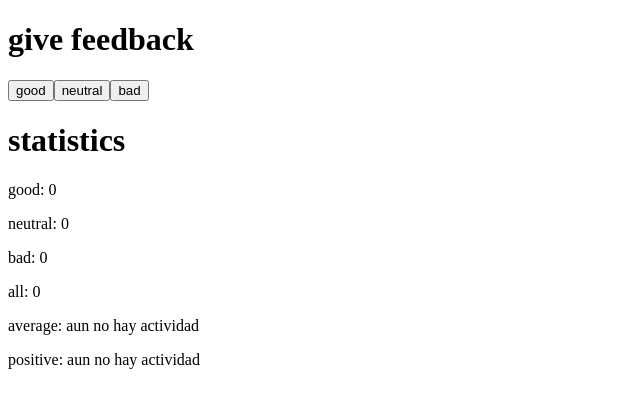
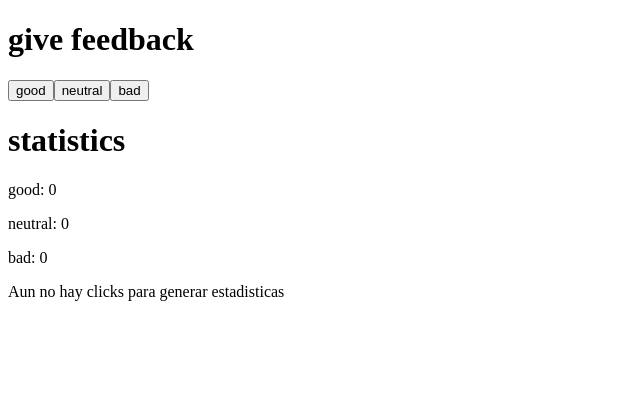
Before and after one commit to santi-b-b/Full-Stack-Open, a React (Vite) app in the folder part1/unicafe/: page / in a window 1280 px wide. Shown: the top 408 px of the page, without its empty margins (0-640 px from the left). Built offline with nearby package versions, Linux system fonts and the light colour scheme.

Commit message:
Adding exercise 1.8 refactoring

```diff
--- a/part1/unicafe/src/App.jsx
+++ b/part1/unicafe/src/App.jsx
@@ -1,4 +1,25 @@
 import { useState } from 'react'
+
+const Statistics = (props) => {
+  console.log(props.all)
+  if(props.all > 0){
+    const avg = props.sum / props.all
+    const percentage = props.good / props.all
+    return(
+      <div>
+        <p>average: {avg}</p>
+        <p>positive: {percentage} %</p>
+      </div>
+    )
+  }
+  else{
+    return (
+      <div>
+        <p>Aun no hay clicks para generar estadisticas</p>
+      </div>
+    )
+  }
+}
 
 const App = () => {
   // guarda los clics de cada botón en su propio estado
@@ -6,38 +27,28 @@ const App = () => {
   const [neutral, setNeutral] = useState(0)
   const [bad, setBad] = useState(0)
   const [all, setAll] = useState(0)
-  const [avg, setAvg] = useState('aun no hay actividad')
   const [sum, setSum] = useState(0)
-  const [pos, setPos] = useState(0)
-  const [percentage, setPercentage] = useState('aun no hay actividad')
 
   const handleClickGood = () => {
     const sum_aux = sum + 1
     const all_aux = all + 1
-    const pos_aux = pos + 1
     setGood(good + 1)
     setAll(all_aux)
-    setPos(pos_aux)
     setSum(sum_aux)
-    setAvg(sum_aux/all_aux)
-    setPercentage('' + pos_aux/all_aux + '%')
 
   }
   const handleClickNeutral = () => {
     const all_aux = all + 1
     setNeutral(neutral + 1)
     setAll(all_aux)
-    setAvg(sum/all_aux)
-    setPercentage('' + pos/all_aux + '%')
   }
   const handleClickBad = () => {
     const sum_aux = sum - 1
     const all_aux = all + 1
+    console.log(all_aux)
     setBad(bad + 1)
     setAll(all_aux)
     setSum(sum_aux)
-    setAvg(sum_aux/all_aux)
-    setPercentage('' + pos/all_aux + '%')
   }
 
   return (
@@ -56,9 +67,7 @@ const App = () => {
       <p>good: {good}</p>
       <p>neutral: {neutral}</p>
       <p>bad: {bad}</p>
-      <p>all: {all}</p>
-      <p>average: {avg}</p>
-      <p>positive: {percentage}</p>
+      <Statistics all = {all} good = {good} sum = {sum}/>
     </div>
   )
 }
```
